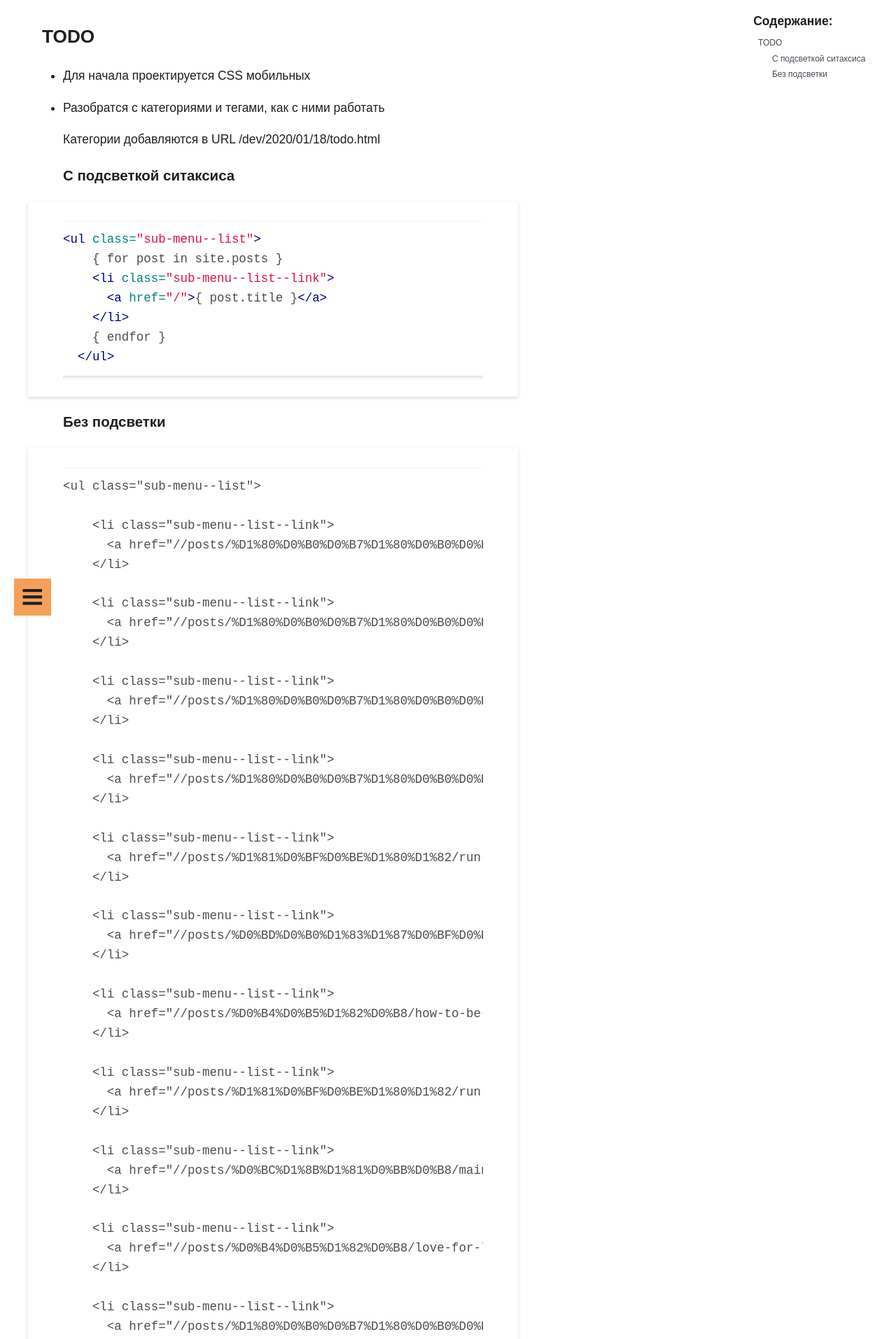
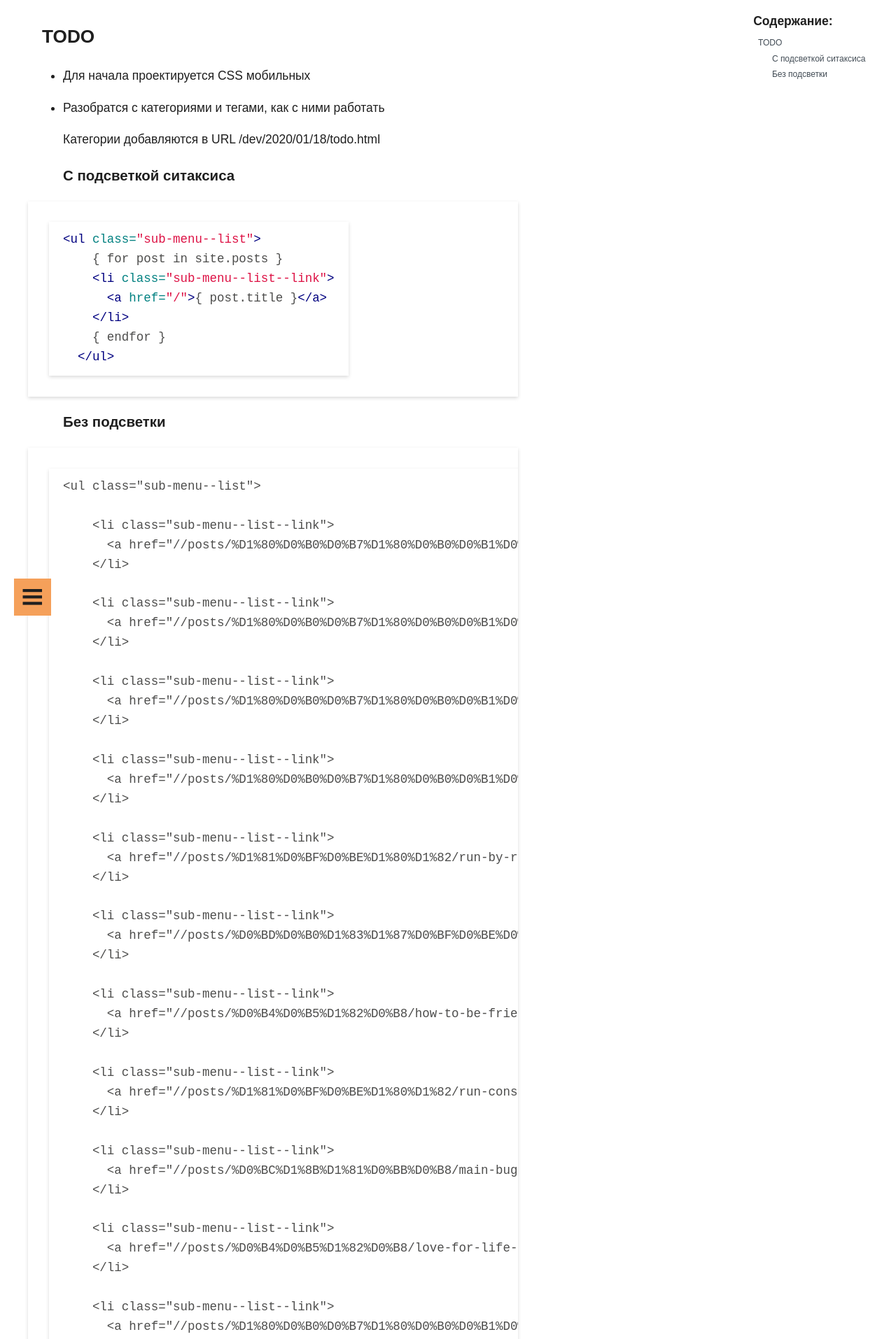
Before and after one commit to guest363/blog, a Jekyll site: the page built from _posts/2020-01-18-todo.md, in a window 1280 px wide. Shown: the top 1914 px of the page at 70% size. Built offline with Jekyll 4.4.1, drawn with Linux system fonts in a browser that asks for light colours.

Commit message:
fix width

```diff
--- a/css/article-nav.css
+++ b/css/article-nav.css
@@ -2,7 +2,7 @@
     display: none;
     position: sticky;
     top: 10px;
-    max-width: fit-content;
+    max-width: 300px;
     height: min-content;
   }
 
--- a/css/style.css
+++ b/css/style.css
@@ -37,7 +37,8 @@
 }
 .highlight,
 pre {
-  overflow: auto;
+  overflow: initial;
+  display: inline-block;
 }
 
 .highlighter-rouge,
```
